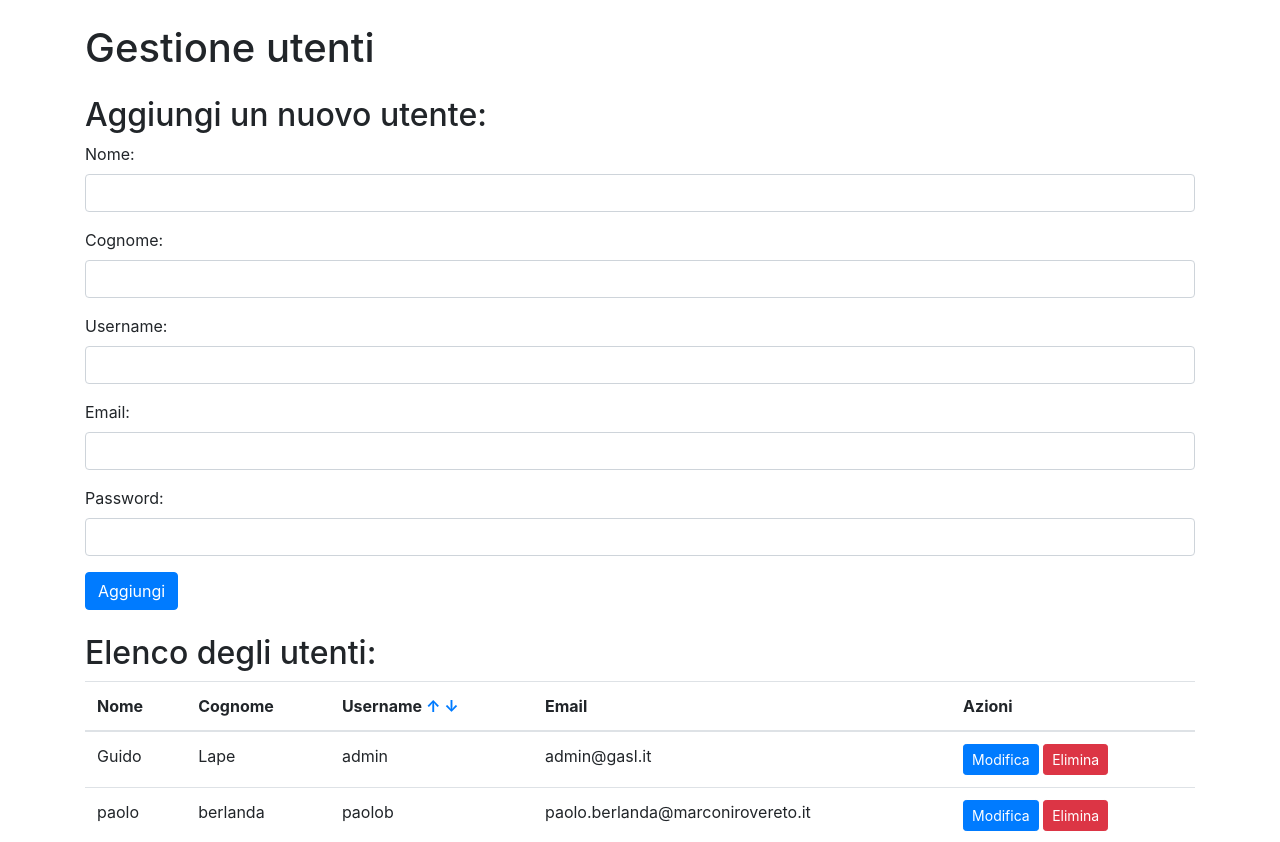
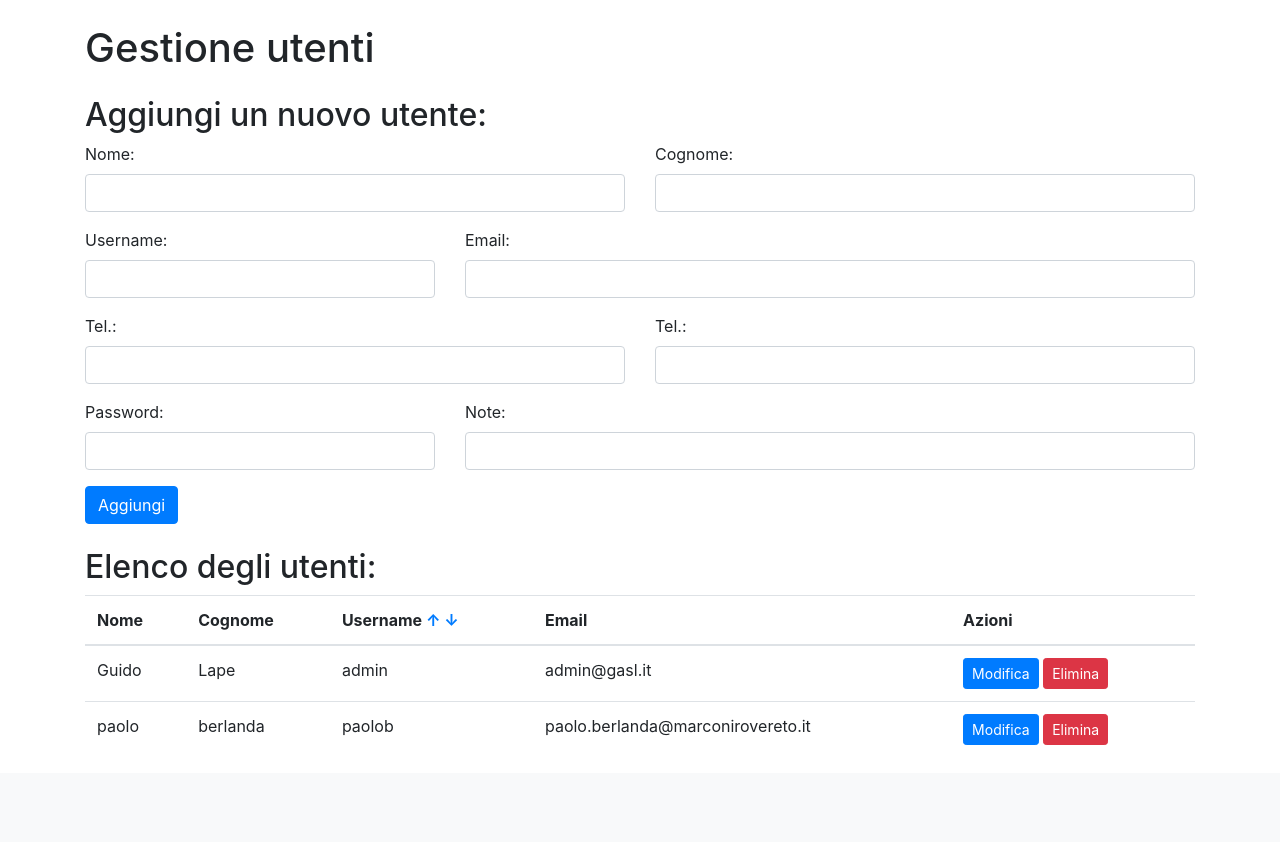
Before and after one commit to pberlanda/gasl, a PHP site: page /accounts.php in a window 1280 px wide. Shown: the part 56-898 px from the top of the page. After the commit the page ends 801 px from the top, so only its background shows below. Run offline with PHP 8.4, Linux system fonts and the light colour scheme; a user stored in the database is signed in; data comes from the database, SQL or seed files in the repository; some libraries are stand-ins or nearby versions.

Commit message:
modifica disposizione input su account.php

```diff
--- a/accounts.php
+++ b/accounts.php
@@ -14,11 +14,11 @@ if (!isset($_SESSION['logged_in']) || $_SESSION['logged_in'] !== true) {
 
 // Connessione al database
 $servername = "localhost";
-$username = "root";
+$dbusername = "root";
 $password = "";
 $dbname = "gasl";
 
-$conn = mysqli_connect($servername, $username, $password, $dbname);
+$conn = mysqli_connect($servername, $dbusername, $password, $dbname);
 
 // Controllo della connessione
 if (!$conn) {
@@ -110,26 +110,54 @@ $result = mysqli_query($conn, $sql);
         <h2 class="mt-4">Aggiungi un nuovo utente:</h2>
         <form method="POST" action="<?php echo $_SERVER["PHP_SELF"]; ?>" class="mb-4">
             <div class="form-group">
+                <div class="row">
+                    <div class="col-md-6">
                         <label for="nome">Nome:</label>
                         <input type="text" class="form-control" name="nome" id="nome" required>
                     </div>
-            <div class="form-group">
+                    <div class="col-md-6">
                         <label for="cognome">Cognome:</label>
                         <input type="text" class="form-control" name="cognome" id="cognome" required>
                     </div>
+                </div>
+            </div>
             <div class="form-group">
+                <div class="row">
+                    <div class="col-md-4">
                         <label for="username">Username:</label>
                         <input type="text" class="form-control" name="username" id="username" required onkeyup="verificaDisponibilitaUsername()"> <!-- verifica che il nome utente sia disponibile -->
                         <span id="username-error" class="text-danger"></span>
                     </div>
-            <div class="form-group">
+                    <div class="col-md-8">
                         <label for="email">Email:</label>
                         <input type="email" class="form-control" name="email" id="email" required onkeyup="verificaDisponibilitaEmail()"> <!-- verifica che l'email non sia già stata utilizzata -->
                         <span id="email-error" class="text-danger"></span>
                     </div>
+                </div>
+            </div>
             <div class="form-group">
+                <div class="row">
+                    <div class="col-md-6">
+                        <label for="tel1">Tel.:</label>
+                        <input type="tel1" class="form-control" name="tel1" id="tel1">
+                    </div>
+                    <div class="col-md-6">
+                        <label for="tel2">Tel.:</label>
+                        <input type="tel2" class="form-control" name="tel2" id="tel2">
+                    </div>
+                </div>
+            </div>
+            <div class="form-group">
+                <div class="row">
+                    <div class="col-md-4">
                         <label for="password">Password:</label>
                         <input type="password" class="form-control" name="password" id="password" required>
+                    </div>
+                    <div class="col-md-8">
+                        <label for="note">Note:</label>
+                        <input type="text" class="form-control" name="note" id="note">
+                    </div>
+                </div>
             </div>
             <button type="submit" name="submit" class="btn btn-primary">Aggiungi</button>
         </form>
```
Lines whose indentation alone changed are shown as unchanged.
